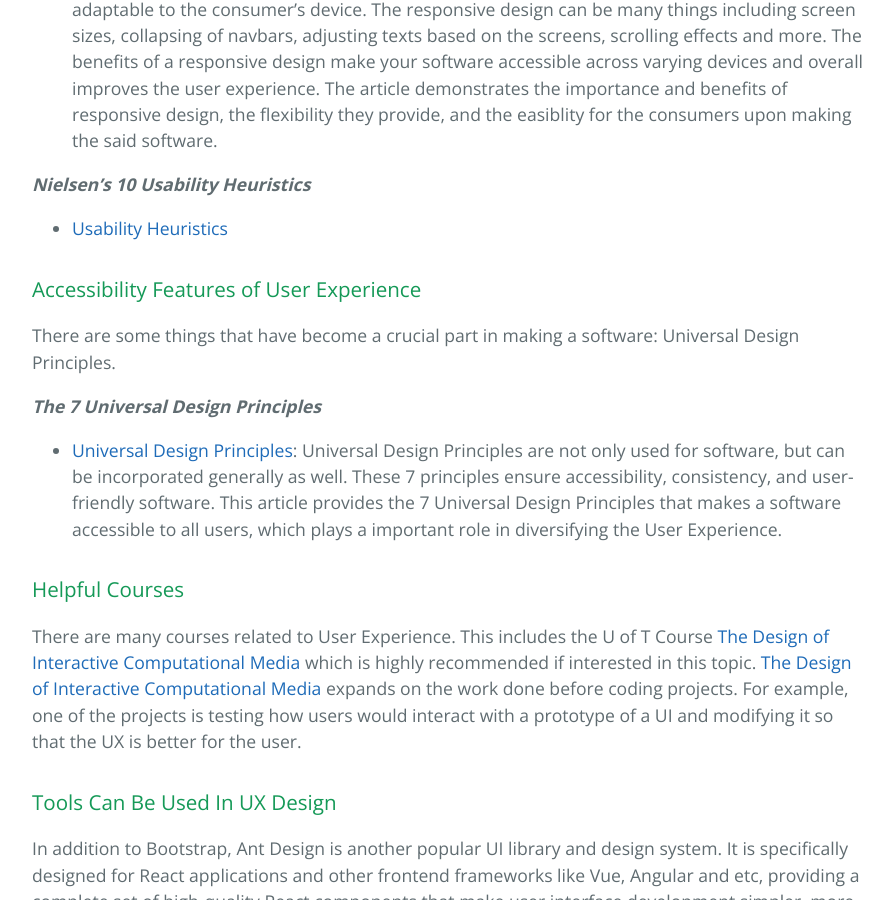
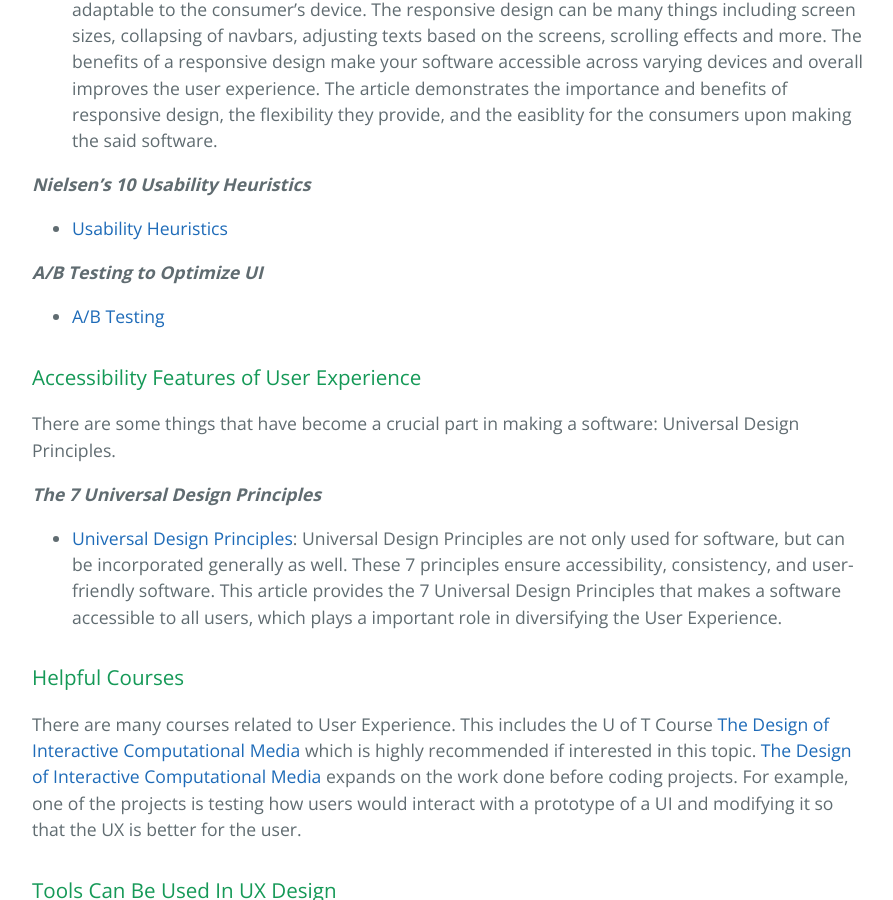
Before and after one commit to learning-software-engineering/learning-software-engineering.github.io, a Jekyll site: the page built from Topics/User_Experience.md, in a window 1280 px wide and 900 px high, scrolled down 1308 px. Shown: the whole window, without its empty margins (192-1085 px from the left). Built offline with Jekyll 4.4.1, drawn with Linux system fonts in a browser that asks for light colours; our own code applies the rules of GitHub Pages for plain Markdown files.

Commit message:
Update User_Experience.md

```diff
--- a/Topics/User_Experience.md
+++ b/Topics/User_Experience.md
@@ -26,6 +26,9 @@ ___Responsive Design___
 
 ___Nielsen's 10 Usability Heuristics___
 - [Usability Heuristics](./User_Experience/Usability_Heuristics.md)
+
+___A/B Testing to Optimize UI___
+- [A/B Testing](./User_Experience/AB_Testing.md)
 
 ### Accessibility Features of User Experience
 
```
